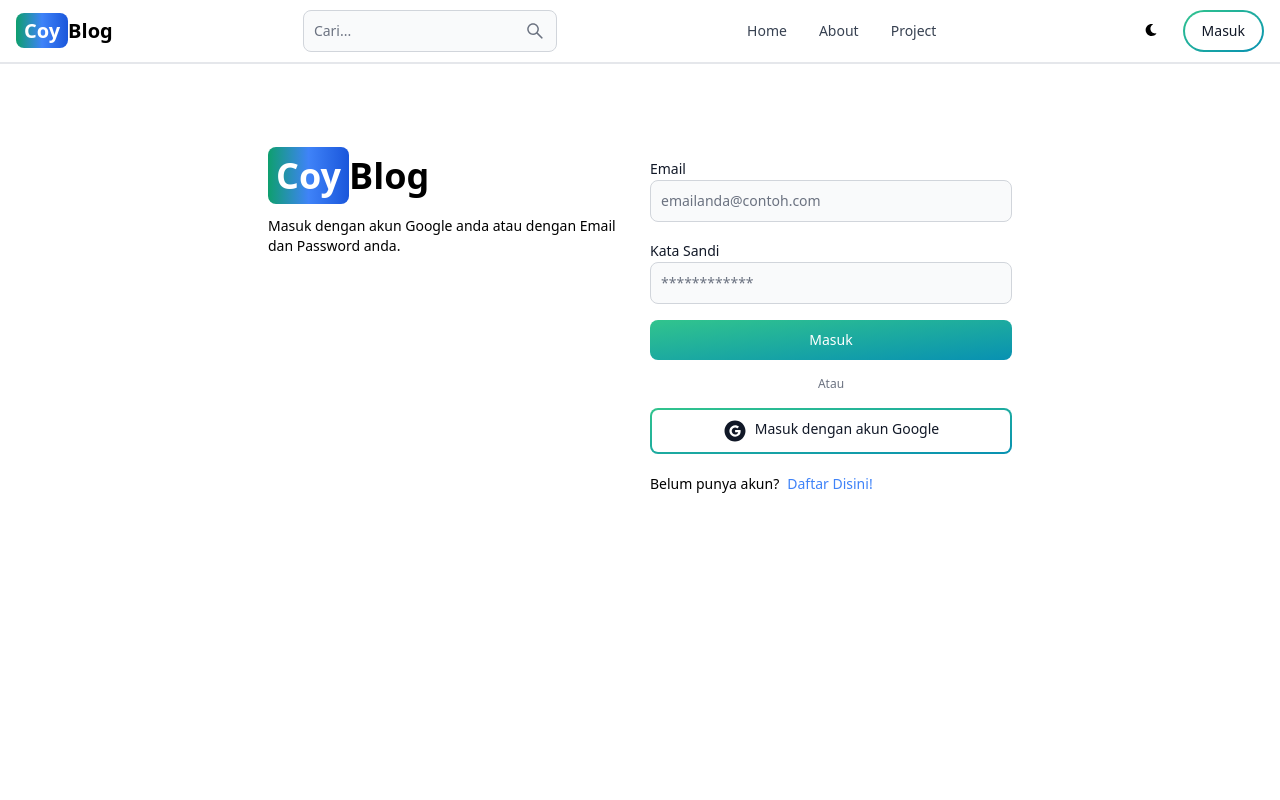
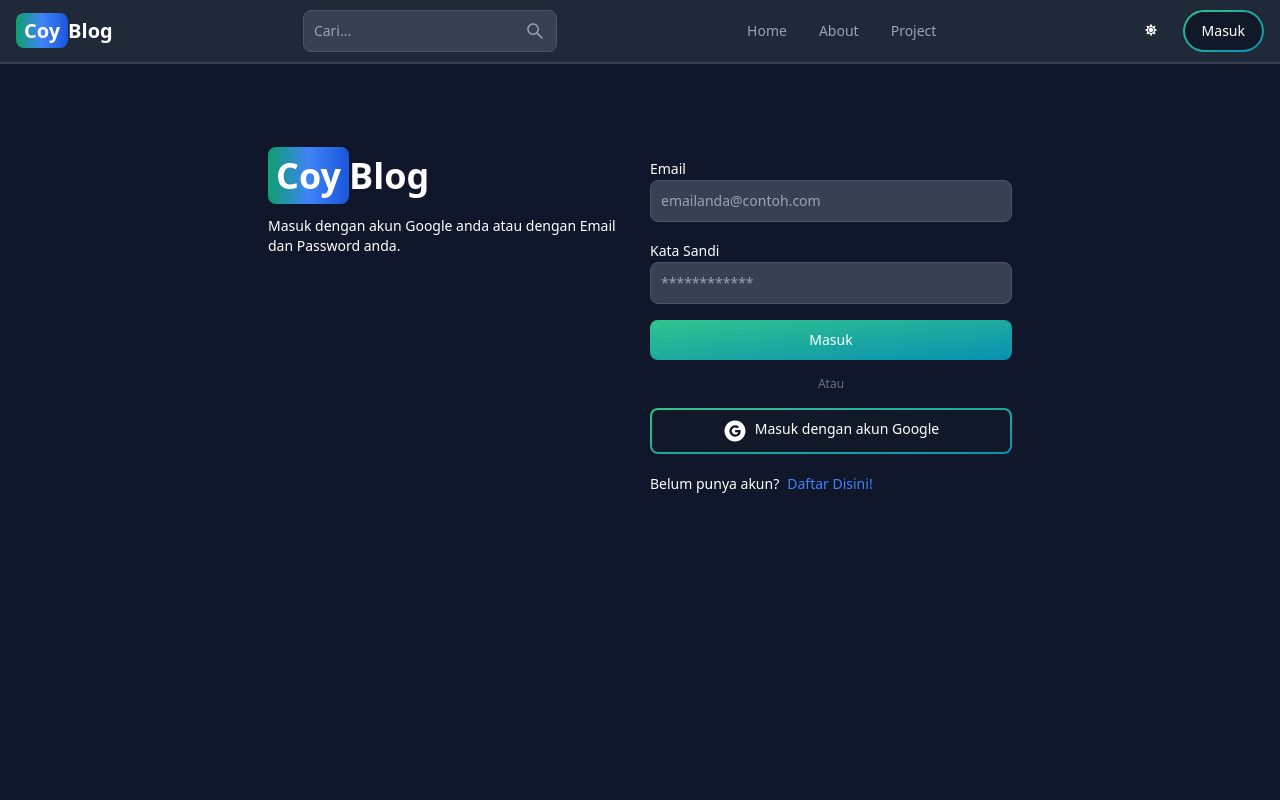
Before and after one commit to ruspian/BLOG-WEB-MERN-VITE, a React (Vite) app in the folder client/: page /signin in a window 1280 px wide. Both pictures are taken after a click on the button 1150 px from the left and 30 px from the top of the page. Shown: the top 800 px of the page. Built offline with nearby package versions, Linux system fonts and the light colour scheme; no server answers.

Commit message:
menjalankan fungsi dark mode memakai redux toolkit

```diff
--- a/client/src/components/HeaderComponent.jsx
+++ b/client/src/components/HeaderComponent.jsx
@@ -1,15 +1,22 @@
 import { Avatar, Button, Dropdown, Navbar, TextInput } from "flowbite-react";
 import { Link, useLocation } from "react-router-dom";
 import { AiOutlineSearch } from "react-icons/ai";
-import { FaMoon } from "react-icons/fa";
-import { useSelector } from "react-redux";
+import { FaMoon, FaSun } from "react-icons/fa";
+import { useSelector, useDispatch } from "react-redux";
+import { toggleTheme } from "../redux/theme/themeSlice";
 
 const HeaderComponent = () => {
   // aktif path
   const path = useLocation().pathname;
 
+  // dispatch
+  const dispatch = useDispatch();
+
   // mengambil data user dari redux
   const { currentUser } = useSelector((state) => state.user);
+
+  // mengambil theme dari redux
+  const { theme } = useSelector((state) => state.theme);
 
   return (
     <Navbar className="border-b-2">
@@ -41,8 +48,19 @@
 
       <div className="flex gap-2 md:order-2">
         {/* tombol dark dan light mode */}
-        <Button className="w-12 h-10 hidden sm:inline" color="grey" pill>
-          <FaMoon />
+        <Button
+          className="w-12 h-10 hidden sm:inline"
+          color="grey"
+          pill
+          onClick={() => {
+            dispatch(toggleTheme());
+          }}
+        >
+          {theme === "light" ? (
+            <FaMoon className="text-black" />
+          ) : (
+            <FaSun className="text-white" />
+          )}
         </Button>
 
         {currentUser ? (
--- /dev/null
+++ b/client/src/components/ThemeProviderComponent.jsx
@@ -0,0 +1,13 @@
+import { useSelector } from "react-redux";
+
+export default function ThemeProviderComponent({ children }) {
+  // ambil theme dari redux store
+  const { theme } = useSelector((state) => state.theme);
+  return (
+    <div className={theme}>
+      <div className="bg-white text-grey-700 dark:text-grey-200 dark:bg-[rgb(16,23,42)] min-h-screen">
+        {children}
+      </div>
+    </div>
+  );
+}
--- a/client/src/main.jsx
+++ b/client/src/main.jsx
@@ -4,11 +4,14 @@
 import { Provider } from "react-redux";
 import { PersistGate } from "redux-persist/integration/react";
 import "./index.css";
+import ThemeProviderComponent from "./components/themeProviderComponent.jsx";
 
 createRoot(document.getElementById("root")).render(
   <PersistGate persistor={persistor}>
     <Provider store={store}>
-      <App />
+      <ThemeProviderComponent>
+        <App />
+      </ThemeProviderComponent>
     </Provider>
   </PersistGate>
 );
--- a/client/src/pages/SigninPage.jsx
+++ b/client/src/pages/SigninPage.jsx
@@ -75,7 +75,7 @@
             Blog
           </Link>
 
-          <p className="text-sm mt-5">
+          <p className="text-sm mt-5 dark:text-white">
             Masuk dengan akun Google anda atau dengan Email dan Password anda.
           </p>
         </div>
@@ -120,7 +120,7 @@
           </form>
 
           <div className=" flex gap-2 text-sm mt-5">
-            <span>Belum punya akun?</span>
+            <span className="dark:text-white">Belum punya akun?</span>
             <Link to="/signup" className="text-blue-500 hover:underline ">
               Daftar Disini!
             </Link>
--- a/client/src/pages/SignupPage.jsx
+++ b/client/src/pages/SignupPage.jsx
@@ -69,7 +69,7 @@
             Blog
           </Link>
 
-          <p className="text-sm mt-5">
+          <p className="text-sm mt-5 dark:text-white">
             Daftar sekarang untuk berbagi cerita, gagasan, dan inspirasi Anda
             dengan dunia. Daftar dengan akun Google anda atau dengan Email dan
             Password anda.
@@ -128,7 +128,7 @@
           </form>
 
           <div className=" flex gap-2 text-sm mt-5">
-            <span>Sudah punya akun?</span>
+            <span className="dark:text-white">Sudah punya akun?</span>
             <Link to="/signin" className="text-blue-500 hover:underline ">
               Masuk
             </Link>
--- a/client/src/redux/store.js
+++ b/client/src/redux/store.js
@@ -2,9 +2,11 @@
 import userReducer from "./user/userSlice.js";
 import { persistReducer, persistStore } from "redux-persist";
 import storage from "redux-persist/lib/storage";
+import themeReducer from "./theme/themeSlice.js";
 
 const rootReducer = combineReducers({
   user: userReducer,
+  theme: themeReducer,
 });
 
 const persistConfig = {
--- /dev/null
+++ b/client/src/redux/theme/themeSlice.js
@@ -0,0 +1,18 @@
+import { createSlice } from "@reduxjs/toolkit";
+
+const initialState = {
+  theme: "light",
+};
+
+const themeSlice = createSlice({
+  name: "theme",
+  initialState,
+  reducers: {
+    toggleTheme: (state) => {
+      state.theme = state.theme === "light" ? "dark" : "light";
+    },
+  },
+});
+
+export const { toggleTheme } = themeSlice.actions;
+export default themeSlice.reducer;
```
